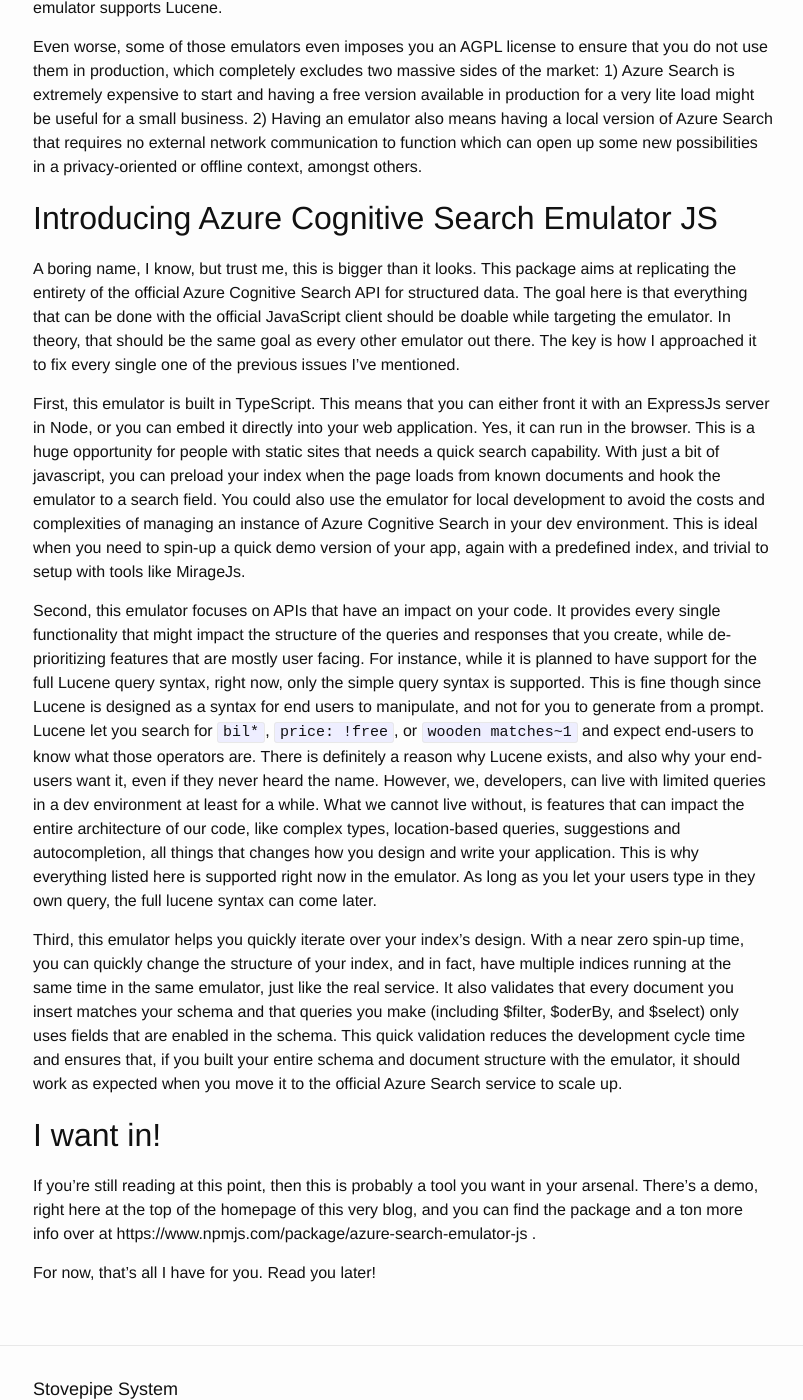
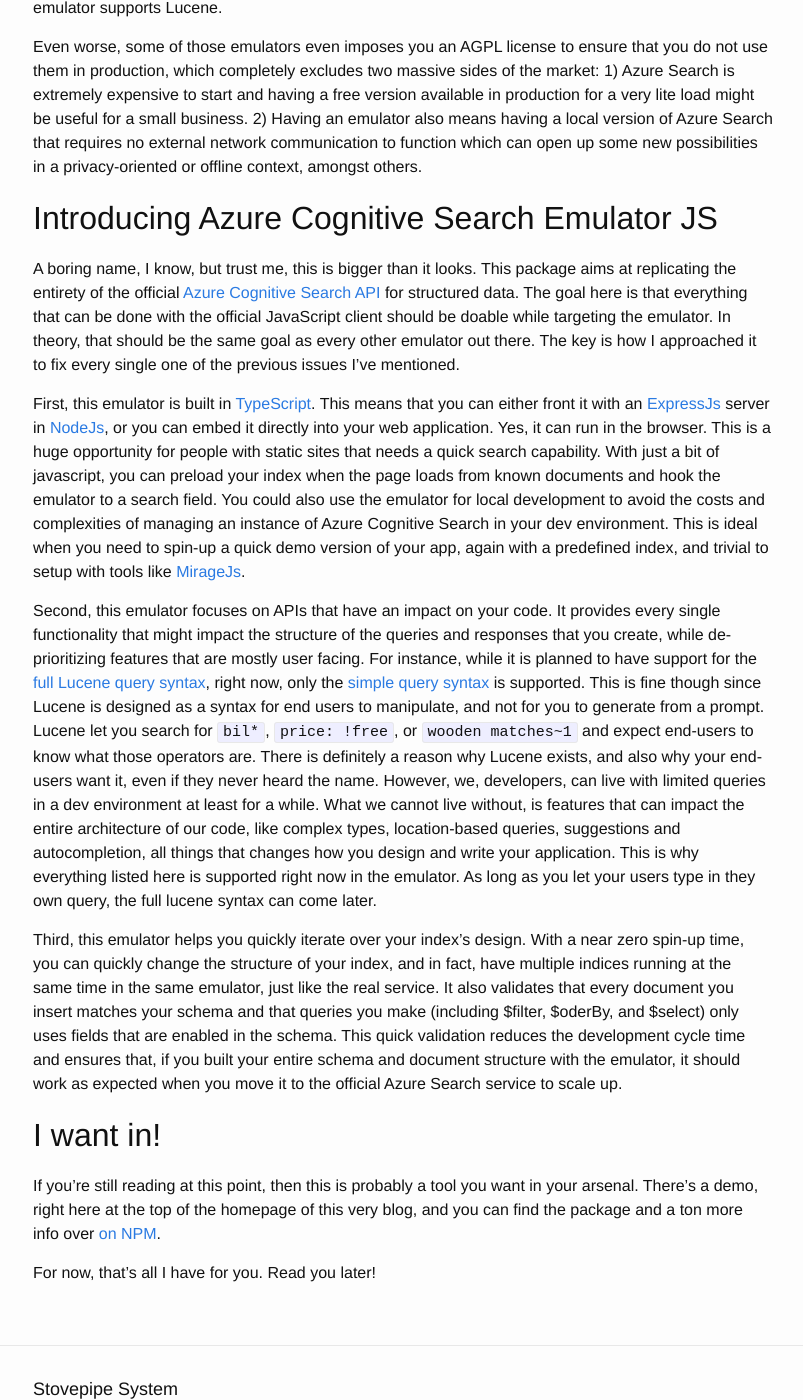
Before and after one commit to StovepipeSystem/StovepipeSystem.github.io, a Jekyll site: the page built from _posts/2022-12-01-announcing-microsoft-azure-cognitive-search-emulator.md, in a window 1280 px wide and 1400 px high, scrolled down 1599 px. Shown: the whole window, without its empty margins (237-1040 px from the left). Built offline with Jekyll 4.4.1, drawn with Linux system fonts in a browser that asks for light colours; some of the changed text lies outside the part shown.

Commit message:
Add more links in Announcing Microsoft Azure Cognitive Search Emulator

```diff
--- a/_posts/2022-12-01-announcing-microsoft-azure-cognitive-search-emulator.md
+++ b/_posts/2022-12-01-announcing-microsoft-azure-cognitive-search-emulator.md
@@ -68,30 +77,33 @@ which completely excludes two massive sides of the market:
 
 ## Introducing Azure Cognitive Search Emulator JS
 A boring name, I know, but trust me, this is bigger than it looks. This package aims at replicating the entirety of the
-official Azure Cognitive Search API for structured data. The goal here is that everything that can be done with the
-official JavaScript client should be doable while targeting the emulator. In theory, that should be the same goal as
-every other emulator out there. The key is how I approached it to fix every single one of the previous issues I've
-mentioned.
+official [Azure Cognitive Search API](https://learn.microsoft.com/en-us/rest/api/searchservice/) for structured data.
+The goal here is that everything that can be done with the official JavaScript client should be doable while targeting
+the emulator. In theory, that should be the same goal as every other emulator out there. The key is how I approached it
+to fix every single one of the previous issues I've mentioned.
 
-First, this emulator is built in TypeScript. This means that you can either front it with an ExpressJs server in Node,
-or you can embed it directly into your web application. Yes, it can run in the browser. This is a huge opportunity for
-people with static sites that needs a quick search capability. With just a bit of javascript, you can preload your
-index when the page loads from known documents and hook the emulator to a search field. You could also use the emulator
-for local development to avoid the costs and complexities of managing an instance of Azure Cognitive Search in your dev
-environment. This is ideal when you need to spin-up a quick demo version of your app, again with a predefined index, and
-trivial to setup with tools like MirageJs.
+First, this emulator is built in [TypeScript](https://www.typescriptlang.org/). This means that you can either front it
+with an [ExpressJs](https://expressjs.com/) server in [NodeJs](https://nodejs.org/), or you can embed it directly into
+your web application. Yes, it can run in the browser. This is a huge opportunity for people with static sites that needs
+a quick search capability. With just a bit of javascript, you can preload your index when the page loads from known
+documents and hook the emulator to a search field. You could also use the emulator for local development to avoid the
+costs and complexities of managing an instance of Azure Cognitive Search in your dev environment. This is ideal when you
+need to spin-up a quick demo version of your app, again with a predefined index, and trivial to setup with tools like
+[MirageJs](https://miragejs.com/).
 
 Second, this emulator focuses on APIs that have an impact on your code. It provides every single functionality that
 might impact the structure of the queries and responses that you create, while de-prioritizing features that are mostly
-user facing. For instance, while it is planned to have support for the full Lucene query syntax, right now, only the
-simple query syntax is supported. This is fine though since Lucene is designed as a syntax for end users to manipulate,
-and not for you to generate from a prompt. Lucene let you search for `bil*`, `price: !free`, or `wooden matches~1` and
-expect end-users to know what those operators are. There is definitely a reason why Lucene exists, and also why your
-end-users want it, even if they never heard the name. However, we, developers, can live with limited queries in a dev
-environment at least for a while. What we cannot live without, is features that can impact the entire architecture of
-our code, like complex types, location-based queries, suggestions and autocompletion, all things that changes how you
-design and write your application. This is why everything listed here is supported right now in the emulator. As long as
-you let your users type in they own query, the full lucene syntax can come later.
+user facing. For instance, while it is planned to have support for the
+[full Lucene query syntax](https://learn.microsoft.com/en-us/azure/search/query-lucene-syntax), right now, only the
+[simple query syntax](https://learn.microsoft.com/en-us/azure/search/query-simple-syntax) is supported. This is fine
+though since Lucene is designed as a syntax for end users to manipulate, and not for you to generate from a prompt.
+Lucene let you search for `bil*`, `price: !free`, or `wooden matches~1` and expect end-users to know what those
+operators are. There is definitely a reason why Lucene exists, and also why your end-users want it, even if they never
+heard the name. However, we, developers, can live with limited queries in a dev environment at least for a while. What
+we cannot live without, is features that can impact the entire architecture of our code, like complex types,
+location-based queries, suggestions and autocompletion, all things that changes how you design and write your application.
+This is why everything listed here is supported right now in the emulator. As long as you let your users type in they
+own query, the full lucene syntax can come later.
 
 Third, this emulator helps you quickly iterate over your index's design. With a near zero spin-up time, you can quickly
 change the structure of your index, and in fact, have multiple indices running at the same time in the same emulator,
@@ -102,7 +114,7 @@ emulator, it should work as expected when you move it to the official Azure Sear
 
 ## I want in!
 If you're still reading at this point, then this is probably a tool you want in your arsenal. There's a demo, right here
-at the top of the homepage of this very blog, and you can find the package and a ton more info over at
-https://www.npmjs.com/package/azure-search-emulator-js .
+at the top of the homepage of this very blog, and you can find the package and a ton more info over
+[on NPM](https://www.npmjs.com/package/azure-search-emulator-js).
 
 For now, that's all I have for you. Read you later!
```
Also changed, not shown: other parts of _posts/2022-12-01-announcing-microsoft-azure-cognitive-search-emulator.md (+24 -15 lines).
